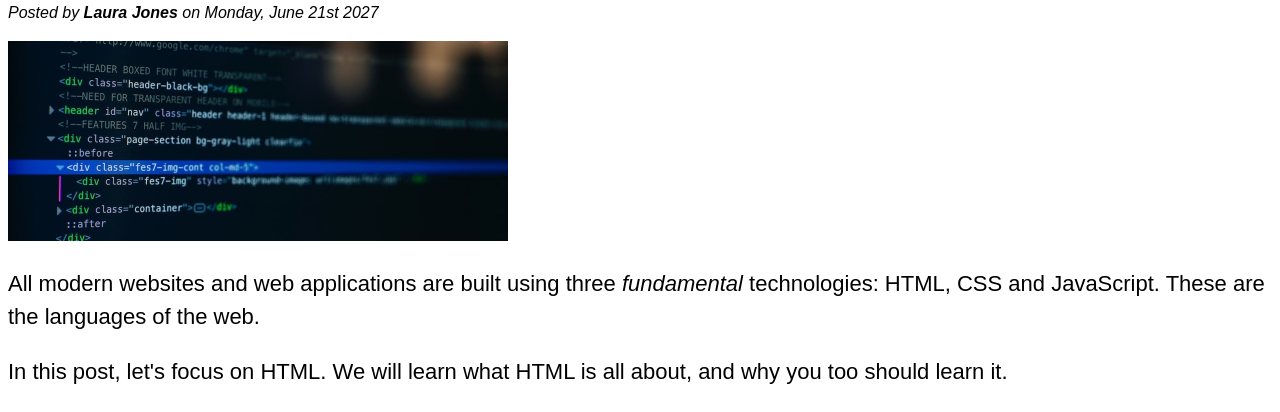
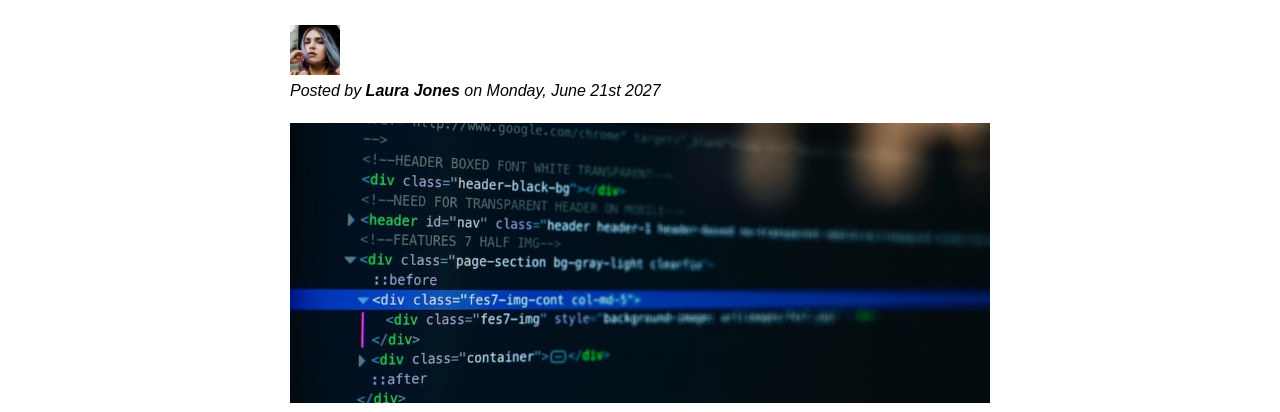
Before and after one commit to cleyon-ui/basichtml, a plain HTML site: page index.html in a window 1280 px wide. Shown: the part 264-676 px from the top of the page. Drawn offline with Linux system fonts and the light colour scheme.

Commit message:
made design changes

```diff
--- a/index.css
+++ b/index.css
@@ -1,3 +1,15 @@
+*{
+  margin: 0;
+  padding: 0;
+}
+body{
+  border-top: 10px solid #1098ad;
+}
+.container{
+
+  width: 700px;
+  margin: auto;
+}
 h1,
 h2,
 h3,
@@ -10,6 +22,7 @@ h1,
 h2,
 h3 {
   color: #1098ad;
+  margin-bottom: 40px;
 }
 h1 {
   font-size: 26px;
@@ -32,6 +45,7 @@ p {
   font-size: 22px;
 
   line-height: 1.5;
+  margin-bottom: 20px;
 }
 li {
   font-size: 20px;
@@ -59,11 +73,14 @@ footer p {
 }
 .main-header {
   background-color: #f7f7f7;
+  margin-bottom: 60px;
 }
 .related-group {
   background-color: #f7f7f7;
   border-top: 5px solid #1098ad;
   border-bottom: 5px solid #1098ad;
+  padding: 50px 0;
+  width: 500px;
 }
 a:link{
     color: #1098ad;
@@ -81,3 +98,15 @@ a:active{
     color: black;
     font-style: italic;
     }
+
+    .post-header{
+      margin-bottom: 45px;
+    }
+    ul,ol{
+      margin-left: 50px;
+      margin-bottom: 20px;
+    }
+
+    .post-image{
+      width: 100%;
+    }
--- a/index.html
+++ b/index.html
@@ -9,6 +9,7 @@
   </head>
 
   <body>
+    <div class="container">
     <header class="main-header">
       <h1>📘 The Code Magazine</h1>
       <nav>
@@ -19,7 +20,7 @@
       </nav>
     </header>
     <article>
-      <header>
+      <header class="post-header">
         <h2>The Basic Language of the Web: HTML</h2>
         <img
           src="img/laura-jones.jpg"
@@ -29,11 +30,10 @@
         />
         <p id="author">Posted by <strong>Laura Jones</strong> on Monday, June 21st 2027</p>
 
-        <img
+        <img class="post-image"
           src="img/post-img.jpg"
           alt="profileImage"
-          height="200px"
-          width="500px"
+
         />
       </header>
       <p>
@@ -116,4 +116,5 @@
       <p id="copyright"> copyright &copy; 2021 by The Code Magazine.</p>
     </footer>
   </body>
+</div>
 </html>
```
